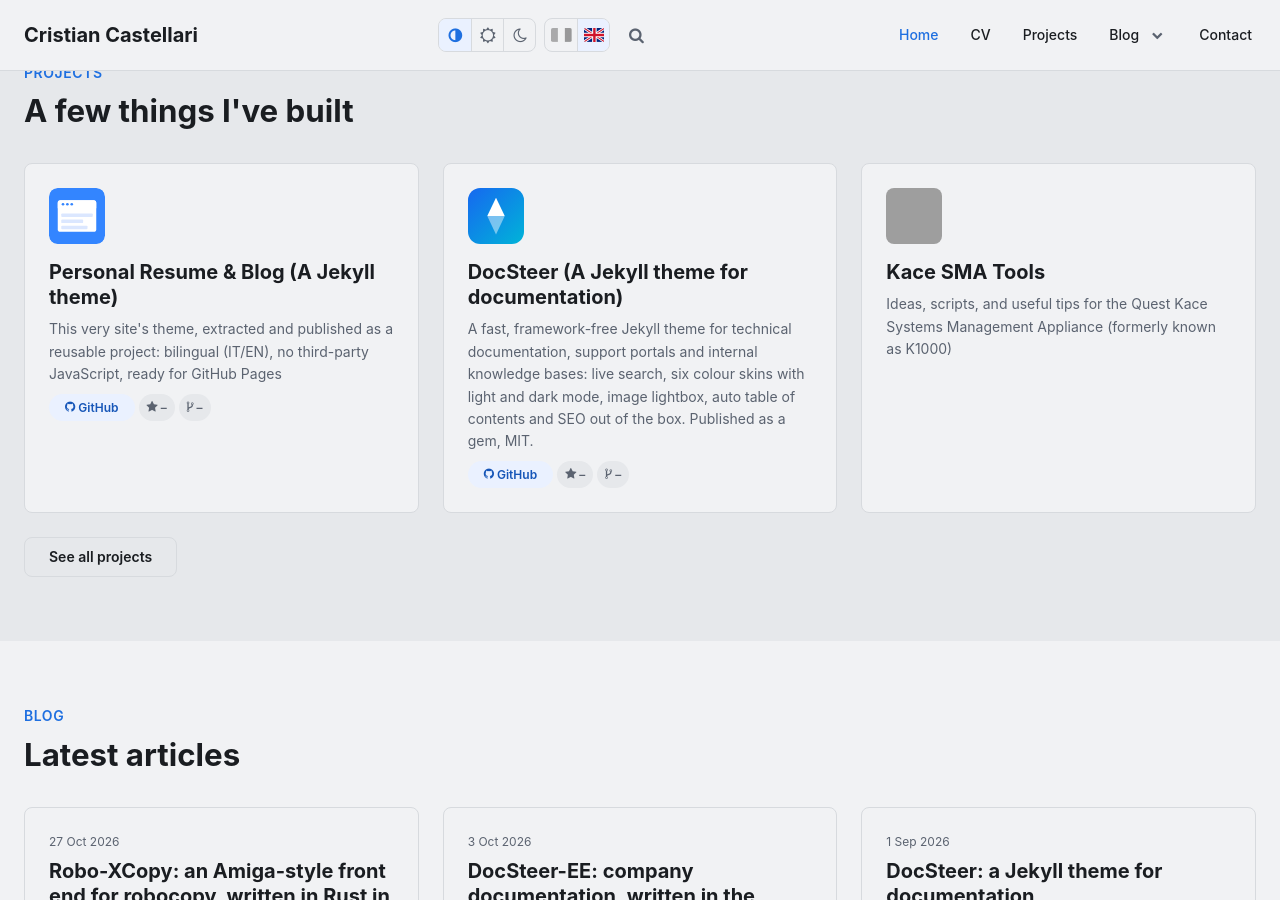
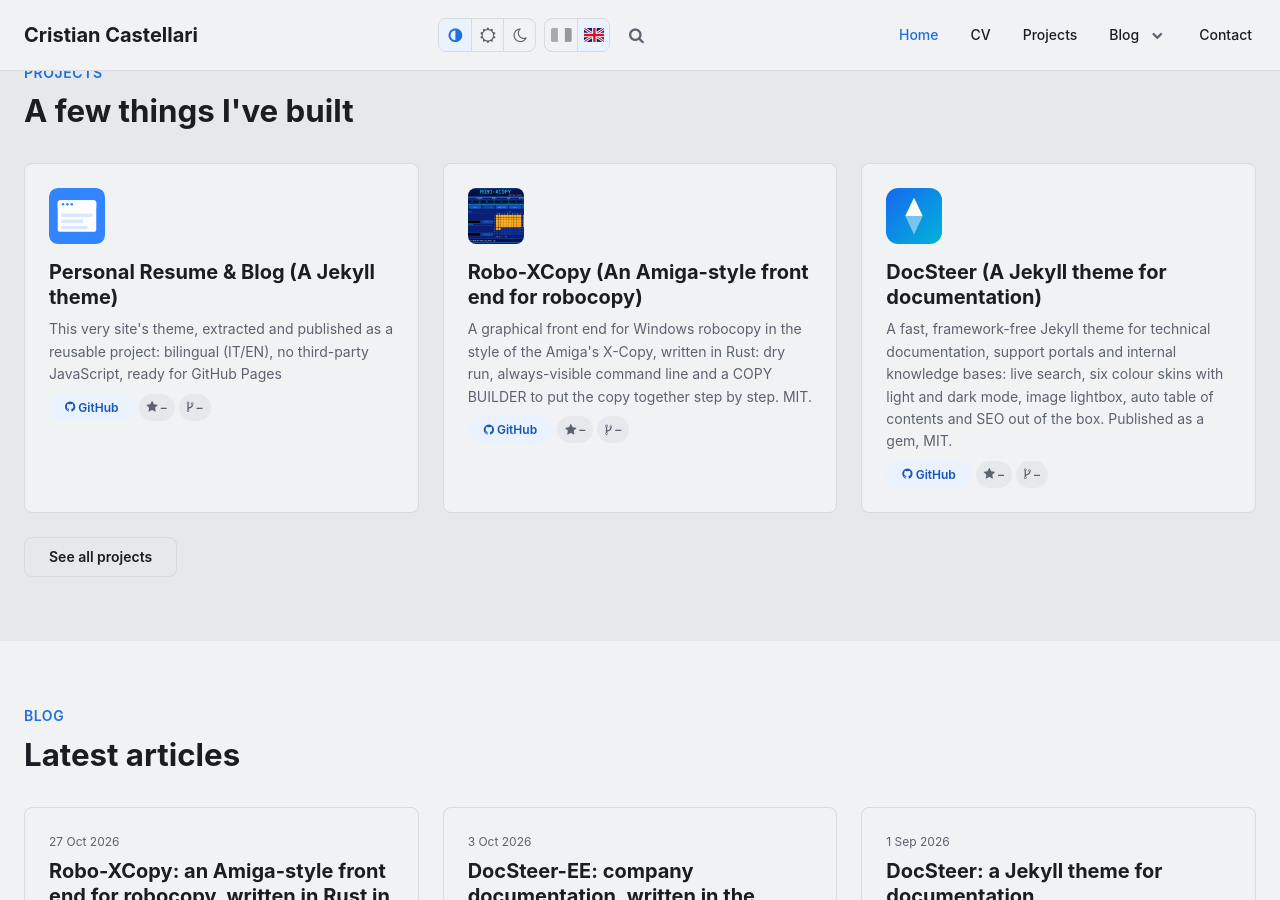
Before and after one commit to Skyflash/skyflash.github.io, a Jekyll site: the page built from en/index.html, in a window 1280 px wide and 900 px high, scrolled down 681 px. Built offline with Jekyll 4.4.1, drawn with Linux system fonts in a browser that asks for light colours; comment, search, counter and statistics services are not loaded; grey boxes are pictures that could not be loaded.

Commit message:
Lista progetti: aggiunti Robo-XCopy (prima di DocSteer) e ACFS Server

```diff
--- a/_data/index/projects.yml
+++ b/_data/index/projects.yml
@@ -10,6 +10,17 @@
   desc:
     it: "Il tema di questo stesso sito, estratto e pubblicato come progetto riutilizzabile: bilingue (IT/EN), senza JavaScript di terze parti, pronto per GitHub Pages"
     en: "This very site's theme, extracted and published as a reusable project: bilingual (IT/EN), no third-party JavaScript, ready for GitHub Pages"
+
+- name:
+    it: Robo-XCopy (Un front end per robocopy in stile Amiga)
+    en: Robo-XCopy (An Amiga-style front end for robocopy)
+  gh_user: Skyflash
+  repo: RoboXCopy
+  url: https://roboxcopy.com/
+  img: /static/assets/img/blog/roboxcopy/cover.png
+  desc:
+    it: "Un'interfaccia grafica per robocopy di Windows nello stile di X-Copy dell'Amiga, scritta in Rust: simulazione (DRY RUN), comando sempre visibile e COPY BUILDER per costruire la copia passo passo. MIT."
+    en: "A graphical front end for Windows robocopy in the style of the Amiga's X-Copy, written in Rust: dry run, always-visible command line and a COPY BUILDER to put the copy together step by step. MIT."
 
 - name:
     it: DocSteer (Un tema Jekyll per la documentazione)
@@ -75,6 +86,14 @@
     en: "The tool the Flotta Stellare squadron uses to follow the BGS in Elite: Dangerous: every faction system sorted by priority, with the reason written next to it, on Spansh data refreshed by GitHub Actions"
 
 - name:
+    it: ACFS Server
+    en: ACFS Server
+  img: /static/assets/img/blog/acfs-server/cover.png
+  desc:
+    it: "Il server dello squadrone Flotta Stellare per il BGS di Elite: Dangerous: ascolta EDDN in diretta, ricorda ciò che vede in SQLite e lo serve con un'API al BGS Tool e alla mappa 3D, con login Discord e avvisi automatici. Gira su Oracle Cloud Free."
+    en: "The Flotta Stellare squadron's server for the Elite: Dangerous BGS: it listens to EDDN live, remembers what it sees in SQLite and serves it through an API to the BGS Tool and the 3D map, with Discord login and automatic alerts. Runs on Oracle Cloud Free."
+
+- name:
     it: La Traduzione di Morrowind
     en: The Morrowind Translation
   gh_user: Skyflash
```
Also changed, not shown: CHANGELOG.md.
